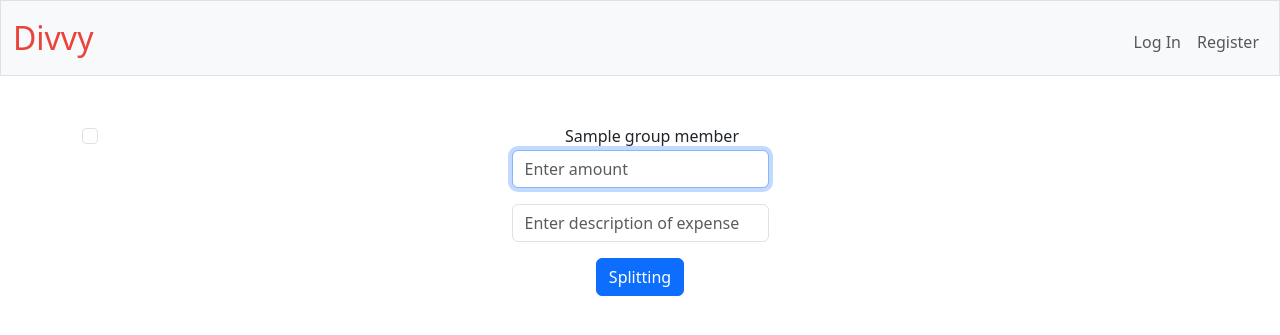
After one commit to michaelliuuu/DIVVY---cs50_project, a Flask app: template templates/splitting.html in a window 1280 px wide. The commit adds this page. Shown: the top 335 px of the page. Run offline with Flask 3, Linux system fonts and the light colour scheme; the template is opened without the code that fills it: most values are stand-ins (such as "Sample title", 1, 10 or a date in 2020).

Commit message:
Finished splitting money and implemented paying

```diff
--- a/app.py
+++ b/app.py
@@ -24,10 +24,14 @@ def after_request(response):
     return response
 
 # Use SQLite database
-connection = sqlite3.connect("database.db")
-with open('schema.sql') as f:
-    connection.executescript(f.read())
-db = connection.cursor()
+def setup_db():
+    """
+    Setup database connection
+    """
+    connection = sqlite3.connect("database.db")
+    with open('schema.sql') as f:
+        connection.executescript(f.read())
+    connection.close()
 
 def get_db():
     """
@@ -180,6 +184,7 @@ def group():
         if create_group_name and not chosen_group:
             cursor.execute("INSERT INTO groups (creator_id, group_name) VALUES (?, ?);", (session["user_id"], create_group_name))
             db.commit()
+            flash("Group created")
             return redirect("/group")
 
         # Add members to group
@@ -191,6 +196,7 @@ def group():
             group_id = group["id"]
             cursor.execute("INSERT INTO group_members (group_id, user_id, member_name) VALUES (?, ?, ?)", (group_id, session["user_id"], member))
             db.commit()
+            flash("Member added")
             return redirect("/group")
 
     # User reached route via GET (as by clicking a link or via redirect)
@@ -205,37 +211,23 @@ def group():
 
 @app.route("/split", methods=["GET", "POST"])
 def split():
-    # Choose group, choose members of group, put expense
     # User reached route via POST (as by submitting a form via POST)
     if request.method == "POST":
         # Get inputs
         group_name = request.form.get("groups")
-        amount = request.form.get("amount")
 
         # Ensure group name is submitted
         if not group_name:
             return apology("must select group name", 403)
 
-        # Get database
+        # Get database of group names
         db = get_db().cursor()
+        group = db.execute("SELECT id FROM groups WHERE creator_id = ? AND group_name = ?;", (session["user_id"], group_name,)).fetchone()
+        group_id = group["id"]
+        members_name = db.execute("SELECT member_name FROM group_members WHERE user_id = ? AND group_id = ?", (session["user_id"], group_id,)).fetchall()
 
-        # Get input from checkboxes
-        group = db.execute("SELECT id FROM groups WHERE group_name = ?;", (group_name,)).fetchone()
-        group_id = group["id"]
-        num_names = db.execute("SELECT member_name FROM group_members WHERE user_id = ? AND group_id = ?", (session["user_id"], group_id,)).fetchall()
-
-        # Show group member names for checkbox
-        render_template("split.html", names = num_names)
-
-        # Ensure amount is submitted
-        if not amount:
-            return apology("must submit amount", 403)
-
-        # Add expense to members by calculating split
-
-
-        # Redirect
-        return redirect("/split")
+        # Render splitting html
+        return render_template("splitting.html", names=members_name, group_name=group_name)
 
     # User reached route via GET (as by clicking a link or via redirect)
     else:
@@ -244,16 +236,175 @@ def split():
         group_name = db.execute("SELECT group_name FROM groups WHERE creator_id = ?;", (session["user_id"],)).fetchall()
 
         # Display group names in the select inputs
-        return render_template("split.html", groups = group_name)
+        return render_template("split.html", groups=group_name)
+
+
+@app.route("/splitting", methods=["GET", "POST"])
+def splitting():
+    # User reached route via POST (as by submitting a form via POST)
+    if request.method == "POST":
+        # Get inputs
+        amount = request.form.get("amount")
+        selected_members = request.form.getlist("names")
+        description = request.form.get("description")
+        group_name = request.form.get("group_name")
+
+        # Ensure at least one checkbox selected
+        if not selected_members:
+            return apology("must select at least one checkbox", 403)
+
+        # Ensure amount submitted
+        if not amount:
+            return apology("must submit expense to be split", 403)
+
+        # Ensure amount is a number
+        try:
+            amount = round(float(amount), 2)
+        except ValueError:
+            return apology("must be a number", 400)
+
+        # Ensure amount is a positive number
+        if amount <= 0:
+            return apology("must be a positive number", 400)
+
+        # Ensure description is submitted
+        if not description:
+            return apology("must submit a description", 403)
+
+        # Split amount with number of people selected
+        num_people = len(selected_members)
+        result = amount / num_people
+
+        # Get group_id
+        db = get_db().cursor()
+        group = db.execute("SELECT id FROM groups WHERE creator_id = ? AND group_name = ?;", (session["user_id"], group_name)).fetchone()
+        group_id = group["id"]
+
+        # Insert the split amount for each member into the expenses table
+        for member_name in selected_members:
+            group_member = db.execute("SELECT id FROM group_members WHERE group_id = ? AND member_name = ?", (group_id, member_name)).fetchone()
+            group_member_id = group_member["id"]
+            db.execute("INSERT INTO expenses (group_id, group_member_id, description, amount) VALUES (?, ?, ?, ?)", (group_id, group_member_id, description, result))
+
+            # Check if there is already an expense entry for this member
+            existing_expense = db.execute("SELECT amount FROM expenses WHERE group_id = ? AND group_member_id = ? AND description = ?", (group_id, group_member_id, description)).fetchone()
+
+            if existing_expense:
+                # Update the existing expense amount by adding the result
+                new_amount = existing_expense["amount"] + result
+                db.execute("UPDATE expenses SET amount = ? WHERE group_id = ? AND group_member_id = ? AND description = ?", (new_amount, group_id, group_member_id, description))
+            else:
+                # Insert the new expense if no existing entry is found
+                db.execute("INSERT INTO expenses (group_id, group_member_id, description, amount) VALUES (?, ?, ?, ?)", (group_id, group_member_id, description, result))
+
+
+        get_db().commit()
+
+        flash("Expense split")
+
+        # Render splitting html
+        members_name = db.execute("SELECT member_name FROM group_members WHERE user_id = ? AND group_id = ?", (session["user_id"], group_id)).fetchall()
+        return render_template("splitting.html", names=members_name, group_name=group_name)
 
 
 @app.route("/pay", methods=["GET", "POST"])
 def pay():
-    #
-    return apology("TODO", 403)
+    # User reached route via POST (as by submitting a form via POST)
+    if request.method == "POST":
+        # Get inputs
+        group_name = request.form.get("groups")
+
+        # Ensure group name is submitted
+        if not group_name:
+            return apology("must select group name", 403)
+
+        # Get database of group names
+        db = get_db().cursor()
+        group = db.execute("SELECT id FROM groups WHERE creator_id = ? AND group_name = ?;", (session["user_id"], group_name,)).fetchone()
+        group_id = group["id"]
+        members_name = db.execute("SELECT member_name FROM group_members WHERE user_id = ? AND group_id = ?", (session["user_id"], group_id,)).fetchall()
+
+        # Render splitting html
+        return render_template("paying.html", names=members_name, group_name=group_name)
+
+    # User reached route via GET (as by clicking a link or via redirect)
+    else:
+        # Get database
+        db = get_db().cursor()
+        group_name = db.execute("SELECT group_name FROM groups WHERE creator_id = ?;", (session["user_id"],)).fetchall()
+
+        # Display group names in the select inputs
+        return render_template("pay.html", groups=group_name)
+
+
+@app.route("/paying", methods=["GET", "POST"])
+def paying():
+    # User reached route via POST (as by submitting a form via POST)
+    if request.method == "POST":
+        # Get inputs
+        amount = request.form.get("amount")
+        selected_member = request.form.get("names")
+        group_name = request.form.get("group_name")
+
+        # Ensure at least one checkbox selected
+        if not selected_member:
+            return apology("must select a member", 403)
+
+        # Ensure amount submitted
+        if not amount:
+            return apology("must submit money to be paid", 403)
+
+        # Ensure amount is a number
+        try:
+            amount = round(float(amount), 2)
+        except ValueError:
+            return apology("must be a number", 400)
+
+        # Ensure amount is a positive number
+        if amount <= 0:
+            return apology("must be a positive number", 400)
+
+        # Get group_id
+        db = get_db().cursor()
+        group = db.execute("SELECT id FROM groups WHERE creator_id = ? AND group_name = ?;", (session["user_id"], group_name)).fetchone()
+        group_id = group["id"]
+
+        # Get the total outstanding expenses for the member
+        group_member = db.execute("SELECT id FROM group_members WHERE group_id = ? AND member_name = ?", (group_id, selected_member)).fetchone()
+        group_member_id = group_member["id"]
+        total_expenses = db.execute("SELECT SUM(amount) as total FROM expenses WHERE group_id = ? AND group_member_id = ?", (group_id, group_member_id)).fetchone()["total"]
+
+        # Ensure amount is not more than their expense
+        if amount > total_expenses:
+            return apology("payment amount cannot exceed total expenses", 400)
+
+        # Convert amount to negative for payment
+        amount = -amount
+
+        # Retrieve the original description and append "paid"
+        original_description = db.execute("SELECT description FROM expenses WHERE group_id = ? AND group_member_id = ? ORDER BY id DESC LIMIT 1", (group_id, group_member_id)).fetchone()["description"]
+
+        # Insert negative amount for the member into the expenses table
+        db.execute("INSERT INTO expenses (group_id, group_member_id, description, amount) VALUES (?, ?, ?, ?)", (group_id, group_member_id, original_description, amount))
+
+        get_db().commit()
+
+        if amount == total_expenses:
+            flash("Expense paid")
+        else:
+            flash("Expense being paid")
+
+        # Render splitting html
+        members_name = db.execute("SELECT member_name FROM group_members WHERE user_id = ? AND group_id = ?", (session["user_id"], group_id)).fetchall()
+        return render_template("paying.html", names=members_name, group_name=group_name)
 
 
 @app.route("/activity", methods=["GET", "POST"])
 def activity():
     # Shows all transactions for all groups
     return apology("TODO", 403)
+
+
+if __name__ == '__main__':
+    setup_db()
+    app.run()
--- a/schema.sql
+++ b/schema.sql
@@ -33,7 +33,9 @@ CREATE TABLE group_members (
 CREATE TABLE expenses (
     id INTEGER PRIMARY KEY AUTOINCREMENT,
     group_id INTEGER NOT NULL,
+    group_member_id INTEGER NOT NULL,
     description TEXT NOT NULL,
-    amount INTEGER NOT NULL,
-    FOREIGN KEY (group_id) REFERENCES groups(id)
+    amount NUMERIC NOT NULL DEFAULT 0.00,
+    FOREIGN KEY (group_id) REFERENCES groups(id),
+    FOREIGN KEY (group_member_id) REFERENCES group_members(id)
 );
--- /dev/null
+++ b/templates/splitting.html
@@ -0,0 +1,25 @@
+{% extends "layout.html" %}
+
+{% block title %}
+    Splitting
+{% endblock %}
+
+{% block main %}
+    <form action="/splitting" method="post">
+        <input type="hidden" name="group_name" value="{{ group_name }}">
+        <div class="form-check">
+            {% for group_member in names %}
+                <input class="form-check-input" type="checkbox" value="{{ group_member['member_name'] }}" id="{{ group_member['member_name'] }}" name="names">
+                <label class="form-check-label" for="{{ group_member['member_name'] }}">{{ group_member['member_name'] }}</label>
+                <br>
+            {% endfor %}
+          </div>
+        <div class="mb-3">
+            <input autocomplete="off" autofocus class="form-control mx-auto w-auto" name="amount" placeholder="Enter amount" type="text">
+        </div>
+        <div class="mb-3">
+            <input autocomplete="off" autofocus class="form-control mx-auto w-auto" name="description" placeholder="Enter description of expense" type="text">
+        </div>
+        <button class="btn btn-primary" type="submit">Splitting</button>
+    </form>
+{% endblock %}
```
Also changed, not shown: templates/pay.html (+4 -14 lines), templates/paying.html (added, +22 -0 lines), templates/split.html (+2 -12 lines), database.db, helpers.py (line endings or trailing spaces), 2 other files.
